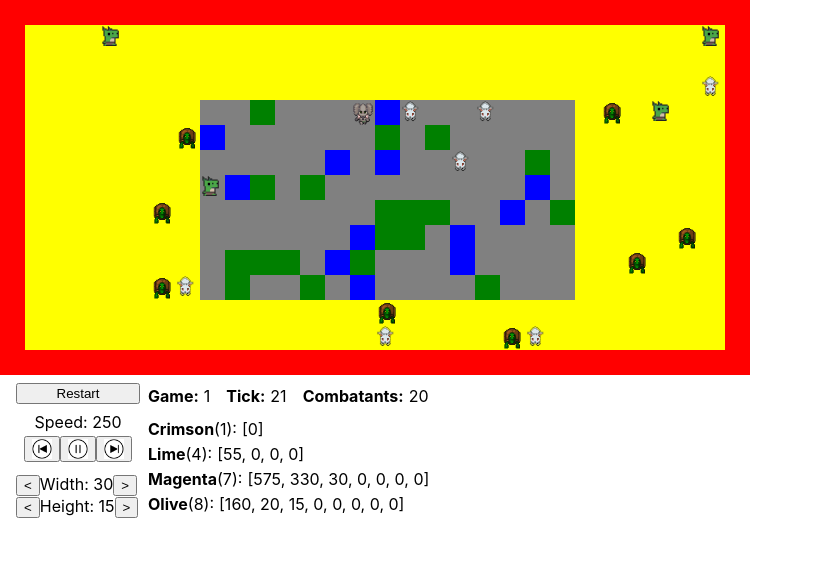
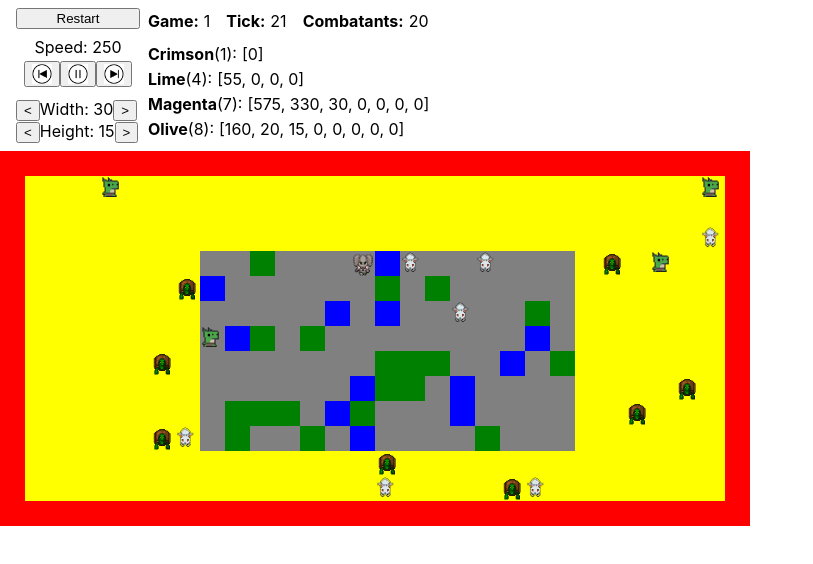
Before and after one commit to abeatte/garbage, a React (Create React App) app: page / in a window 1280 px wide. Shown: the top 564 px of the page, without its empty margins (0-813 px from the left). Built offline with nearby package versions, Linux system fonts and the light colour scheme.

Commit message:
Moves Dashboard to the top of the screen.

```diff
--- a/src/components/Arena.js
+++ b/src/components/Arena.js
@@ -533,9 +533,6 @@ class Arena extends React.Component {
 
     return (
         <view>
-            <view className={'Arena'}>
-                {rows}
-            </view>
             <Dashboard
                 combatants={this.state.combatants}
                 tiles={this.state.tiles}
@@ -549,6 +546,9 @@ class Arena extends React.Component {
                 onPauseUnpause={this.pauseUnpause}
                 onUpdateBoard={this.updateBoard}
             />
+            <view className={'Arena'}>
+                {rows}
+            </view>
         </view>
     );
     }
```
Also changed, not shown: repo_resources/ScreenShot.png.
